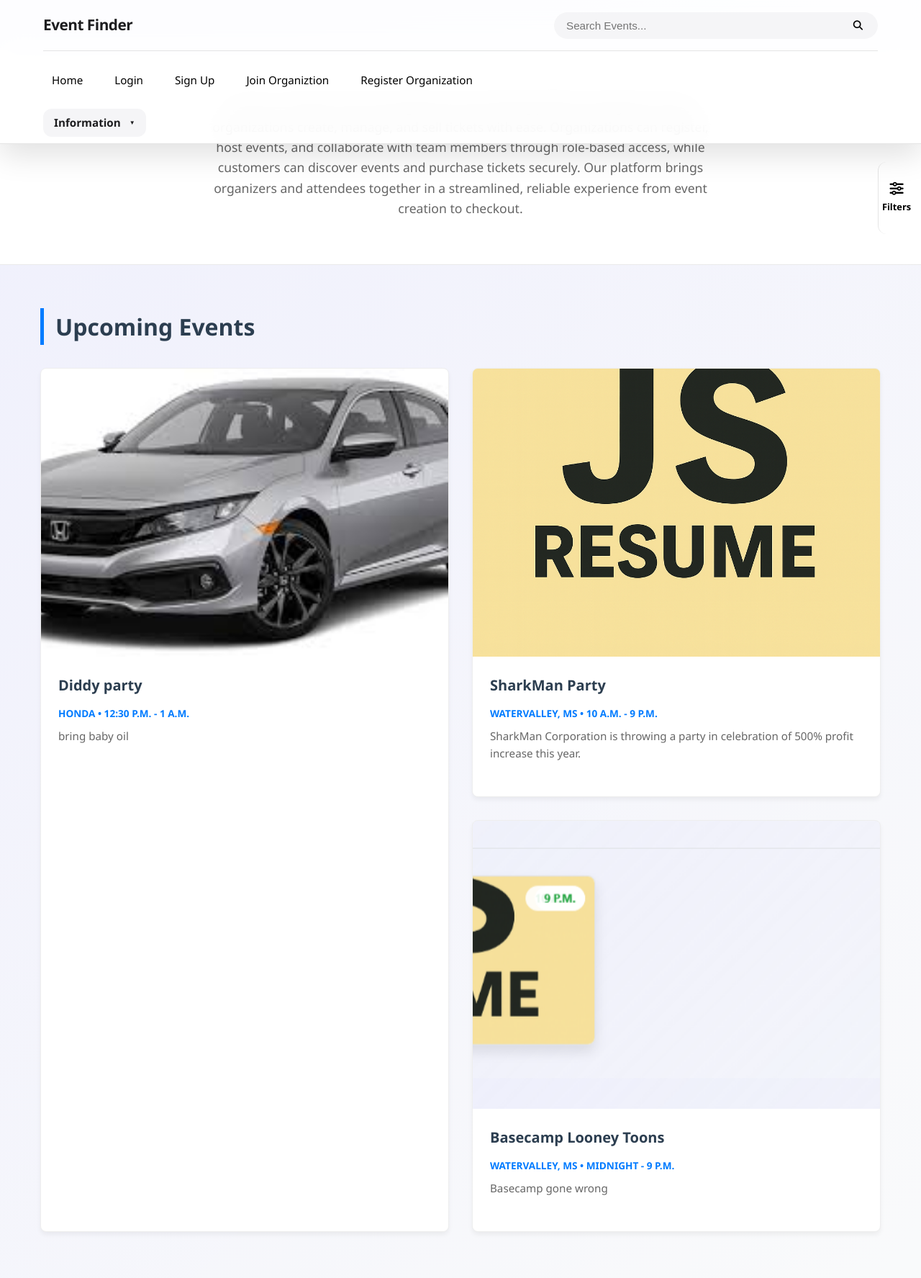
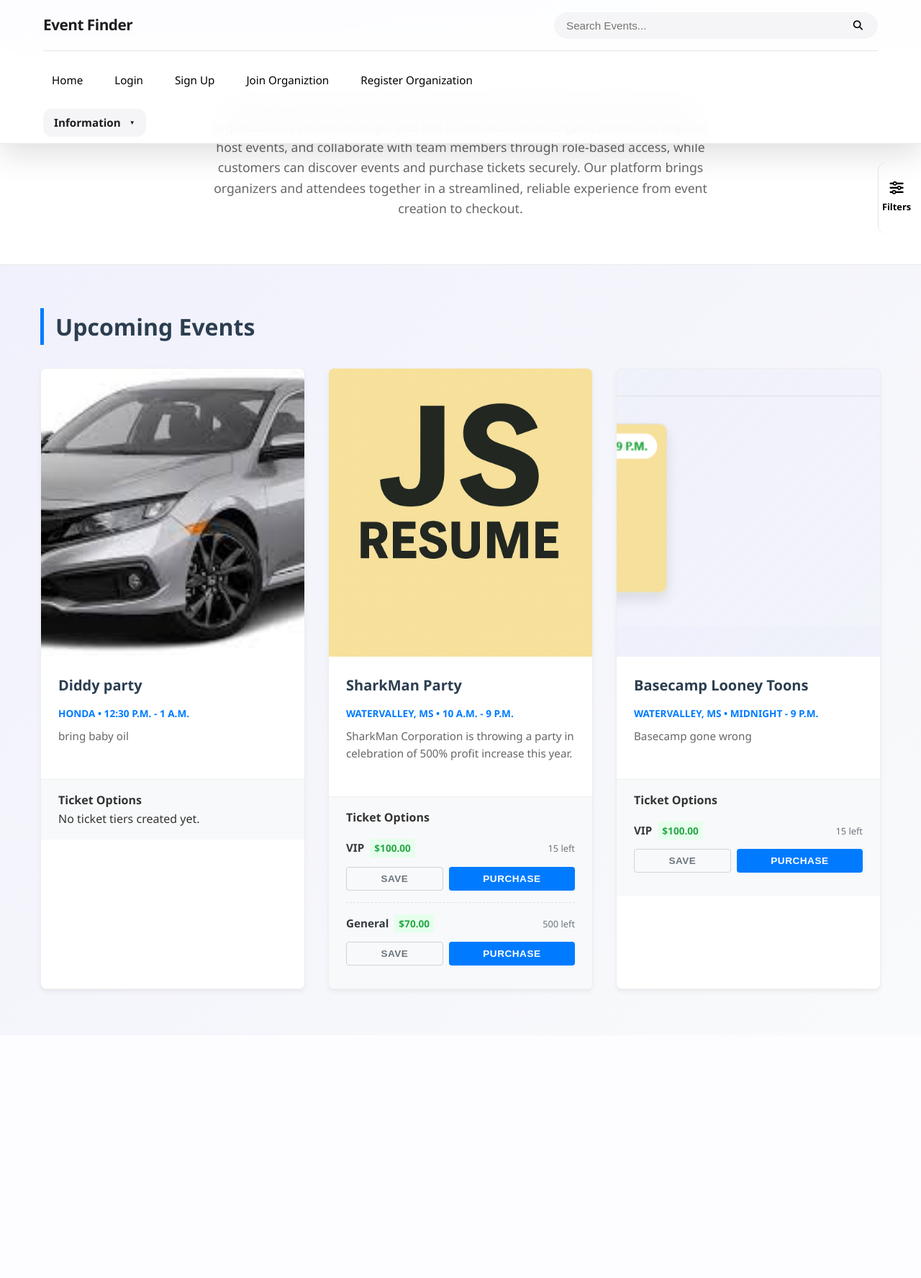
Before and after one commit to JesseSinti/DjangoUnit2Project, a Django app: page / in a window 1280 px wide. Shown: the whole page at 72% size. After the commit the page ends 1380 px from the top, so only its background shows below. Run offline with Django 5.2, Linux system fonts and the light colour scheme; data comes from the database, SQL or seed files in the repository; both versions use the stored data as it was after the commit; parts of the project's set-up code (start-up, migrations or seed data) failed here and were passed over.

Commit message:
fixed created event page for non-active users and added a purchase and save button to home cards

```diff
--- a/Django_Unit_Project_2/App/models.py
+++ b/Django_Unit_Project_2/App/models.py
@@ -47,12 +47,6 @@ class OrganizationMembership(models.Model):
     def __str__(self):
         return f"{self.user.username} - {self.organization.name} ({self.role})"
 
-    class Meta:
-        unique_together = ('user', 'organization')
-
-    def __str__(self):
-        return f"{self.user.username} - {self.organization.name} ({self.role})"
-
 
 class Event(models.Model):
     organization = models.ForeignKey(Organization, on_delete=models.CASCADE)
--- a/Django_Unit_Project_2/App/static/home.css
+++ b/Django_Unit_Project_2/App/static/home.css
@@ -166,17 +166,128 @@ a {
     border-bottom: 2px solid #007bff;
 }
 
-@media (max-width: 768px) {
-    .navbar {
-        flex-direction: column;
-        gap: 1rem;
-    }
 
-    .events-header {
-        text-align: center;
-        border-left: none;
-        border-bottom: 5px solid #007bff;
-        padding-bottom: 0.5rem;
-        display: inline-block;
-    }
+
+
+.ticket-tiers {
+    padding: 1rem 1.5rem;
+
+    background-color: #f8f9fa;
+
+    border-top: 1px solid #eee;
+    margin-top: auto;
+
 }
+
+.ticket-tier {
+    display: flex;
+    flex-direction: column;
+
+    gap: 0.8rem;
+    padding: 1rem 0;
+    border-bottom: 1px dashed #dee2e6;
+}
+
+.ticket-tier:last-child {
+    border-bottom: none;
+}
+
+
+.tier-top-row {
+    display: flex;
+    justify-content: space-between;
+    align-items: center;
+}
+
+.tier-info {
+    display: flex;
+    gap: 0.5rem;
+    align-items: baseline;
+}
+
+.tier-name {
+    font-weight: 700;
+    color: #343a40;
+    font-size: 0.95rem;
+}
+
+.tier-price {
+    font-weight: 600;
+    color: #28a745;
+    background-color: #e6ffed;
+    padding: 2px 6px;
+    border-radius: 4px;
+    font-size: 0.85rem;
+}
+
+.qty-available {
+    font-size: 0.8rem;
+    color: #6c757d;
+}
+
+.sold-out-badge {
+    font-size: 0.75rem;
+    color: #dc3545;
+    background: #fde8e8;
+    padding: 2px 6px;
+    border-radius: 4px;
+    font-weight: 700;
+}
+
+
+
+.ticket-actions {
+    display: flex;
+    gap: 0.5rem;
+    width: 100%;
+}
+
+.action-form {
+    flex-grow: 1;
+
+    display: flex;
+}
+
+.btn-ticket {
+    width: 100%;
+    padding: 0.5rem;
+    border: none;
+    border-radius: 4px;
+    font-size: 0.85rem;
+    font-weight: 600;
+    cursor: pointer;
+    transition: all 0.2s ease;
+    text-transform: uppercase;
+    letter-spacing: 0.5px;
+}
+
+
+.btn-buy {
+    background-color: #007bff;
+    color: white;
+}
+
+.btn-buy:hover {
+    background-color: #0056b3;
+    box-shadow: 0 2px 4px rgba(0, 123, 255, 0.3);
+}
+
+
+.btn-save {
+    background-color: transparent;
+    border: 1px solid #ced4da;
+    color: #6c757d;
+}
+
+.btn-save:hover {
+    background-color: #e9ecef;
+    color: #495057;
+    border-color: #adb5bd;
+}
+
+
+.btn-disabled {
+    background-color: #e9ecef;
+    color: #adb5bd;
+    cursor: not-allowed;
+}
--- a/Django_Unit_Project_2/App/templates/admin_dashboard.html
+++ b/Django_Unit_Project_2/App/templates/admin_dashboard.html
@@ -17,8 +17,8 @@
         <a href="#usersection" class="nav-link">
             <i class="fas fa-users"></i> Users
         </a>
-        <a href="#" class="nav-link">
-            <i class="fas fa-folder"></i> Projects
+        <a href="{% url 'event_page' %}" class="nav-link">
+            <i class="fas fa-folder"></i> Events
         </a>
 
     </div>
--- a/Django_Unit_Project_2/App/templates/base.html
+++ b/Django_Unit_Project_2/App/templates/base.html
@@ -49,7 +49,7 @@
 
                 <li class="nav-item addevent-item"><a href="{% url 'admin_dashboard' membership.organization.id %}">Admin Dashboard</a></li>
             {% elif status == 2 %}
-                {% if request.user.status == 'Non-active' %}
+                {% if membership.status == 'Non-active' %}
                     <li class="nav-item addevent-item"><a href="{% url 'non_active_goon' %}">Add Event</a></li>
                 {% else %}
                     <li class="nav-item addevent-item"><a href="{% url 'addevent' %}">Add Event</a></li>
--- a/Django_Unit_Project_2/App/templates/event_page.html
+++ b/Django_Unit_Project_2/App/templates/event_page.html
@@ -16,13 +16,8 @@
             <div class="card-image">
                 <img src="{{ event.banner_image.url }}" alt="{{ event.title }}">
                 <div class="date-badge">
-<<<<<<< HEAD
-                    <span class="month">{{ event.date|date:"M"}}</span>
-                    <span class="day">{{ event.date|date:"j"}}</span>
-=======
                     <span class="month">{{ event.date|date:"M" }}</span>
                     <span class="day">{{ event.date|date:"j" }}</span>
->>>>>>> f016da1056003e99f9c72d0f9ad0b047b4185e1a
                 </div>
             </div>
 
--- a/Django_Unit_Project_2/App/templates/home.html
+++ b/Django_Unit_Project_2/App/templates/home.html
@@ -2,15 +2,16 @@
 {% load static %}
 {% block content %}
 <link rel="stylesheet" href="{% static 'home.css' %}">
+
 <section class="about-section" id="about">
     <div class="container">
-
         <p class="about-text">
             We are a modern event management and ticketing platform designed
             to help organizations create, manage, and sell tickets with ease.
             Organizations can register, host events, and collaborate with team members
             through role-based access, while customers can discover events and purchase tickets securely.
-                Our platform brings organizers and attendees together in a streamlined, reliable experience from event creation to checkout.
+            Our platform brings organizers and attendees together in a streamlined, reliable experience from event
+            creation to checkout.
         </p>
     </div>
 </section>
@@ -22,36 +23,76 @@
         <div class="events-header">
             <h2 class="section-title">Upcoming Events</h2>
         </div>
+
+        <div class="events-grid">
+
             {% if SearchActive %}
             {% for event in Events %}
+            {% include "includes/event_card_partial.html" %}
+            {% endfor %}
 
-                <div class="events-grid">
+            {% else %}
+            {% for event in Event %}
             <article class="event-card">
                 <div class="event-image">
-                            <img src="{{ event.banner_image.url }}">
+                    {% if event.banner_image %}
+                    <img src="{{ event.banner_image.url }}" alt="{{ event.title }}">
+                    {% endif %}
                 </div>
+
                 <div class="event-content">
                     <h3 class="event-title">{{ event.title }}</h3>
                     <span class="event-date">{{ event.location }} • {{ event.start_time }} - {{ event.end_time }}</span>
-                            <p class="event-desc">{{ event.description }}</p>
+                    <p class="event-desc">{{ event.description|truncatewords:20 }}</p>
                 </div>
-                    </article>
+
+                <div class="ticket-tiers">
+                    <h4>Ticket Options</h4>
+
+                    {% for tier in event.ticket_tiers.all %}
+                    <div class="ticket-tier">
+                        <div class="tier-top-row">
+                            <div class="tier-info">
+                                <span class="tier-name">{{ tier.type }}</span>
+                                <span class="tier-price">${{ tier.price|floatformat:2 }}</span>
+                            </div>
+                            <div class="tier-quantity">
+                                {% if tier.quantity > 0 %}
+                                <span class="qty-available">{{ tier.quantity }} left</span>
+                                {% else %}
+                                <span class="sold-out-badge">Sold Out</span>
+                                {% endif %}
+                            </div>
+                        </div>
+
+                        <div class="ticket-actions">
+                            <form action="#" method="POST" class="action-form">
+                                {% csrf_token %}
+                                <button type="submit" class="btn-ticket btn-save" title="Save for Later">
+                                    Save
+                                </button>
+                            </form>
+
+                            {% if tier.quantity > 0 %}
+                            <form action="#" method="POST" class="action-form">
+                                {% csrf_token %}
+                                <button type="submit" class="btn-ticket btn-buy">
+                                    Purchase
+                                </button>
+                            </form>
+                            {% else %}
+                            <button class="btn-ticket btn-disabled" disabled>Unavailable</button>
+                            {% endif %}
+                        </div>
+                    </div>
+                    {% empty %}
+                    <p class="no-tickets">No ticket tiers created yet.</p>
                     {% endfor %}
-    {% else %}
-        {% for event in Event %}
-            <div class="events-grid">
-                <article class="event-card">
-                    <div class="event-image">
-                        <img src="{{ event.banner_image.url }}">
-                    </div>
-                    <div class="event-content">
-                        <h3 class="event-title">{{ event.title }}</h3>
-                        <span class="event-date">{{ event.location }} • {{ event.start_time }} - {{ event.end_time }}</span>
-                        <p class="event-desc">{{ event.description }}</p>
                 </div>
             </article>
             {% endfor %}
             {% endif %}
+
         </div>
     </div>
 </section>
--- a/Django_Unit_Project_2/App/views.py
+++ b/Django_Unit_Project_2/App/views.py
@@ -141,14 +141,14 @@ def customer_signup(request):
 # =============================================================================================================
 
 def home_view(request):
-    event_filter = EventFilter(request.GET, queryset=Event.objects.all())
+    event_filter = EventFilter(request.GET, queryset=Event.objects.all().prefetch_related('ticket_tiers'))
 
     return render(request, 'home.html', {'filter' : event_filter, 'filter_active' :  bool(request.GET), 'Event' : event_filter.qs.distinct()})
 
 
 def search_view(request):
     query = request.GET.get('query', '')
-    events = Event.objects.all()
+    events = Event.objects.all().prefetch_related('ticket_tiers')
     if query:
         events = events.filter(Q(title__icontains=query))
     return render(request,'home.html', {'Events' : events, 'SearchActive' : bool(request.GET)})
@@ -358,7 +358,7 @@ def update_membership_status(request, membership_id, action):
 
 @login_required
 def non_active_view(request):
-    return render(request)
+    return render(request,'non_active_goon.html')
 
 
 # ==============================================================================================================
```
Also changed, not shown: Django_Unit_Project_2/App/context_processors.py (line endings or trailing spaces), Django_Unit_Project_2/App/migrations/0006_alter_organizationmembership_status.py, Django_Unit_Project_2/db.sqlite3. Lines whose indentation alone changed are shown as unchanged.
